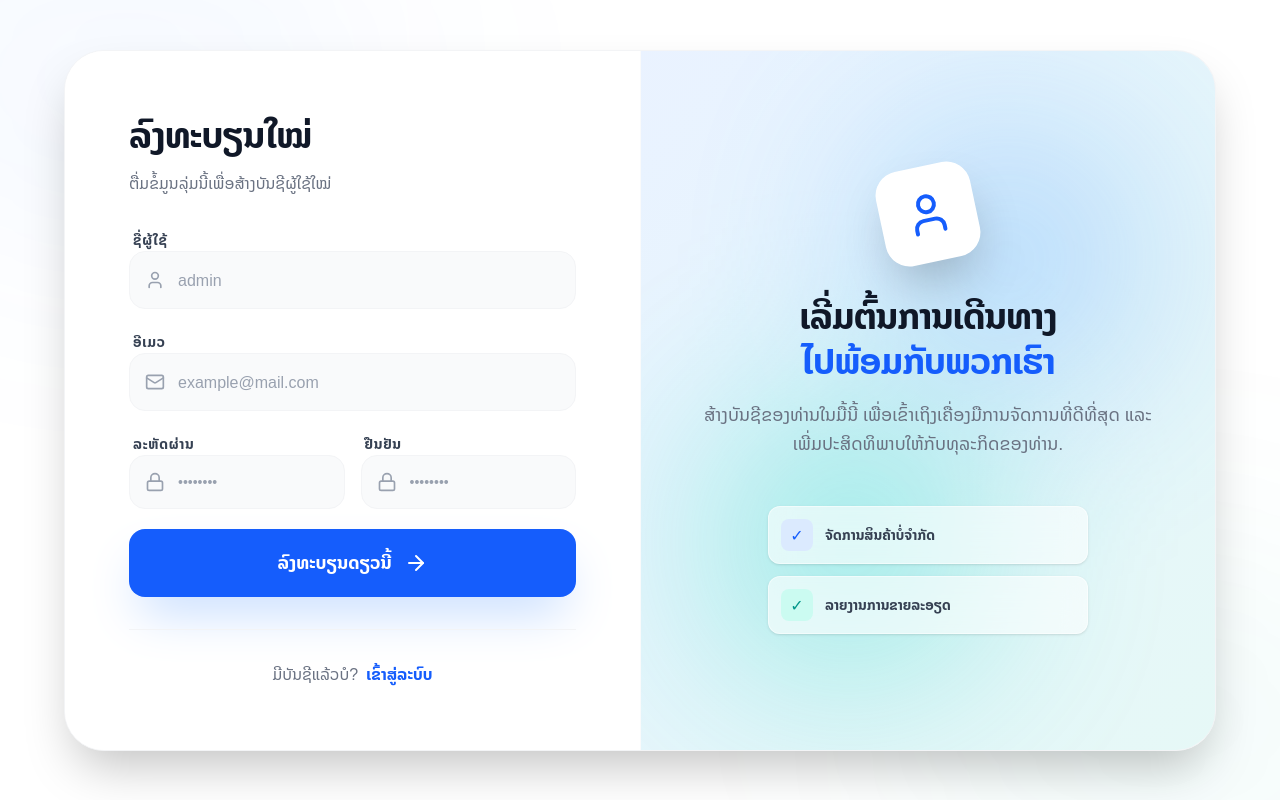
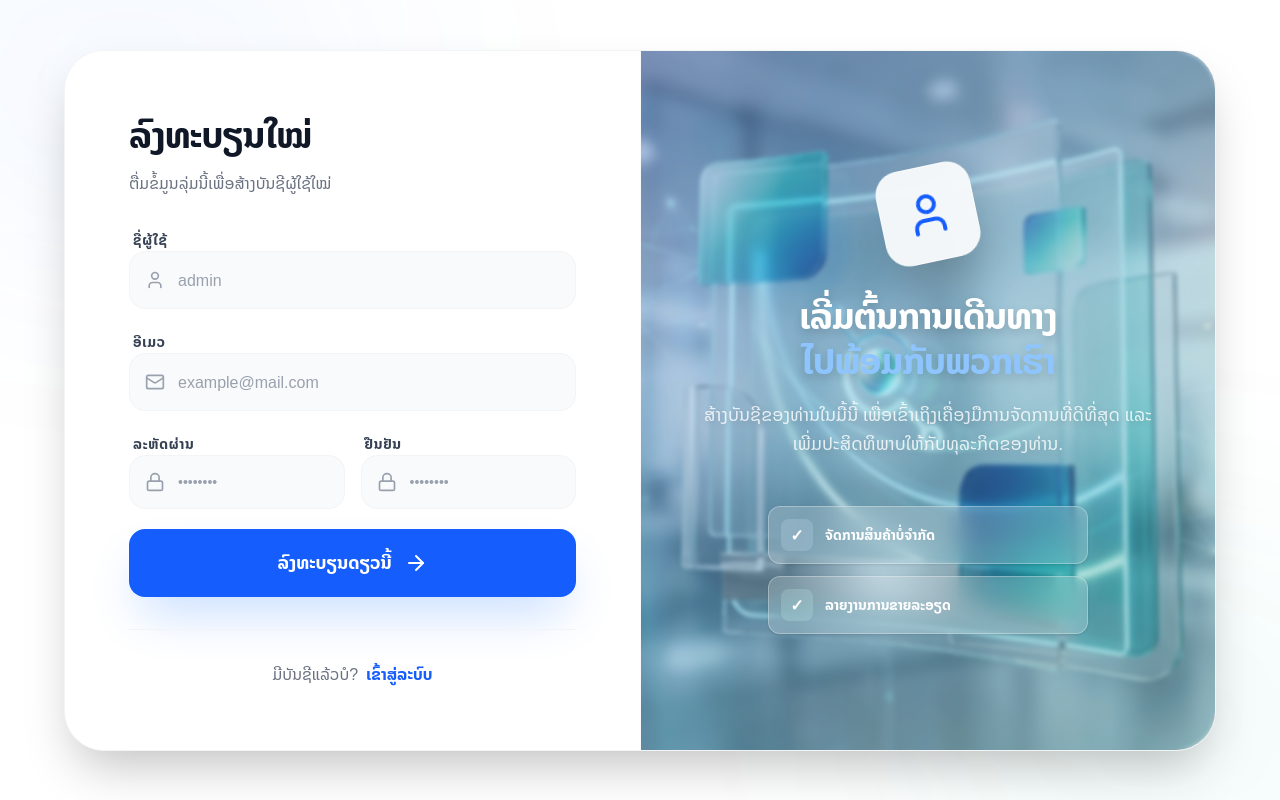
Before and after one commit to huevangxp/next-beginner, a Next.js app: page /register in a window 1280 px wide. Built offline with nearby package versions, Linux system fonts and the light colour scheme.

Commit message:
commit Thu 12/18/2025 13:35:28.13

```diff
--- a/app/register/page.tsx
+++ b/app/register/page.tsx
@@ -51,23 +51,25 @@ const RegisterPage = () => {
       </div>
 
       <div className="w-full max-w-6xl bg-white dark:bg-gray-900 rounded-none md:rounded-[40px] shadow-2xl border border-gray-100 dark:border-gray-800 overflow-hidden flex flex-col md:flex-row-reverse min-h-[700px] relative z-10">
-        {/* Right Side: Illustration (Flipped for Register) */}
-        <div className="hidden md:flex md:w-1/2 bg-gradient-to-br from-blue-500/10 to-teal-500/10 relative items-center justify-center p-12 overflow-hidden border-l border-gray-50 dark:border-gray-800">
-          <div className="absolute inset-0 opacity-40">
-            <div className="absolute top-20 right-20 w-64 h-64 bg-blue-400 rounded-full blur-[100px] animate-pulse"></div>
-            <div className="absolute bottom-20 left-20 w-64 h-64 bg-teal-400 rounded-full blur-[100px] animate-pulse delay-700"></div>
-          </div>
+        {/* Right Side: Illustration */}
+        <div className="hidden md:flex md:w-1/2 relative items-center justify-center overflow-hidden border-l border-gray-50 dark:border-gray-800">
+          <img
+            src="/images/auth-illustration.png"
+            alt="Auth Illustration"
+            className="absolute inset-0 w-full h-full object-cover opacity-90 scale-x-[-1]"
+          />
+          <div className="absolute inset-0 bg-gradient-to-br from-blue-600/20 to-teal-600/20 backdrop-blur-[2px]"></div>
 
-          <div className="relative z-10 text-center space-y-8 animate-in fade-in slide-in-from-right-8 duration-1000">
-            <div className="w-24 h-24 bg-white dark:bg-gray-800 rounded-3xl shadow-2xl flex items-center justify-center mx-auto transform -rotate-12 hover:rotate-0 transition-transform duration-500">
+          <div className="relative z-10 text-center space-y-8 animate-in fade-in slide-in-from-right-8 duration-1000 p-12">
+            <div className="w-24 h-24 bg-white/90 dark:bg-gray-800/90 backdrop-blur-xl rounded-3xl shadow-2xl flex items-center justify-center mx-auto transform -rotate-12 hover:rotate-0 transition-transform duration-500 border border-white/50">
               <User className="w-12 h-12 text-blue-600" />
             </div>
             <div className="space-y-4">
-              <h2 className="text-4xl font-black text-gray-900 dark:text-white tracking-tight leading-tight">
+              <h2 className="text-4xl font-black text-white tracking-tight leading-tight drop-shadow-lg">
                 ເລີ່ມຕົ້ນການເດີນທາງ <br />
-                <span className="text-blue-600">ໄປພ້ອມກັບພວກເຮົາ</span>
+                <span className="text-blue-300">ໄປພ້ອມກັບພວກເຮົາ</span>
               </h2>
-              <p className="text-gray-500 dark:text-gray-400 text-lg max-w-md mx-auto leading-relaxed">
+              <p className="text-white/80 text-lg max-w-md mx-auto leading-relaxed drop-shadow-md">
                 ສ້າງບັນຊີຂອງທ່ານໃນມື້ນີ້
                 ເພື່ອເຂົ້າເຖິງເຄື່ອງມືການຈັດການທີ່ດີທີ່ສຸດ ແລະ
                 ເພີ່ມປະສິດທິພາບໃຫ້ກັບທຸລະກິດຂອງທ່ານ.
@@ -76,19 +78,19 @@ const RegisterPage = () => {
 
             {/* Features List */}
             <div className="flex flex-col gap-3 max-w-xs mx-auto pt-4">
-              <div className="flex items-center gap-3 bg-white/60 dark:bg-gray-800/60 backdrop-blur-md p-3 rounded-xl border border-white/50 shadow-sm text-left">
-                <div className="w-8 h-8 bg-blue-100 dark:bg-blue-900/30 rounded-lg flex items-center justify-center text-blue-600">
+              <div className="flex items-center gap-3 bg-white/20 dark:bg-gray-800/20 backdrop-blur-md p-3 rounded-xl border border-white/30 shadow-sm text-left">
+                <div className="w-8 h-8 bg-blue-100/20 rounded-lg flex items-center justify-center text-white font-bold">
                   ✓
                 </div>
-                <p className="text-sm font-bold text-gray-700 dark:text-gray-300">
+                <p className="text-sm font-bold text-white">
                   ຈັດການສິນຄ້າບໍ່ຈຳກັດ
                 </p>
               </div>
-              <div className="flex items-center gap-3 bg-white/60 dark:bg-gray-800/60 backdrop-blur-md p-3 rounded-xl border border-white/50 shadow-sm text-left">
-                <div className="w-8 h-8 bg-teal-100 dark:bg-teal-900/30 rounded-lg flex items-center justify-center text-teal-600">
+              <div className="flex items-center gap-3 bg-white/20 dark:bg-gray-800/20 backdrop-blur-md p-3 rounded-xl border border-white/30 shadow-sm text-left">
+                <div className="w-8 h-8 bg-teal-100/20 rounded-lg flex items-center justify-center text-white font-bold">
                   ✓
                 </div>
-                <p className="text-sm font-bold text-gray-700 dark:text-gray-300">
+                <p className="text-sm font-bold text-white">
                   ລາຍງານການຂາຍລະອຽດ
                 </p>
               </div>
```
